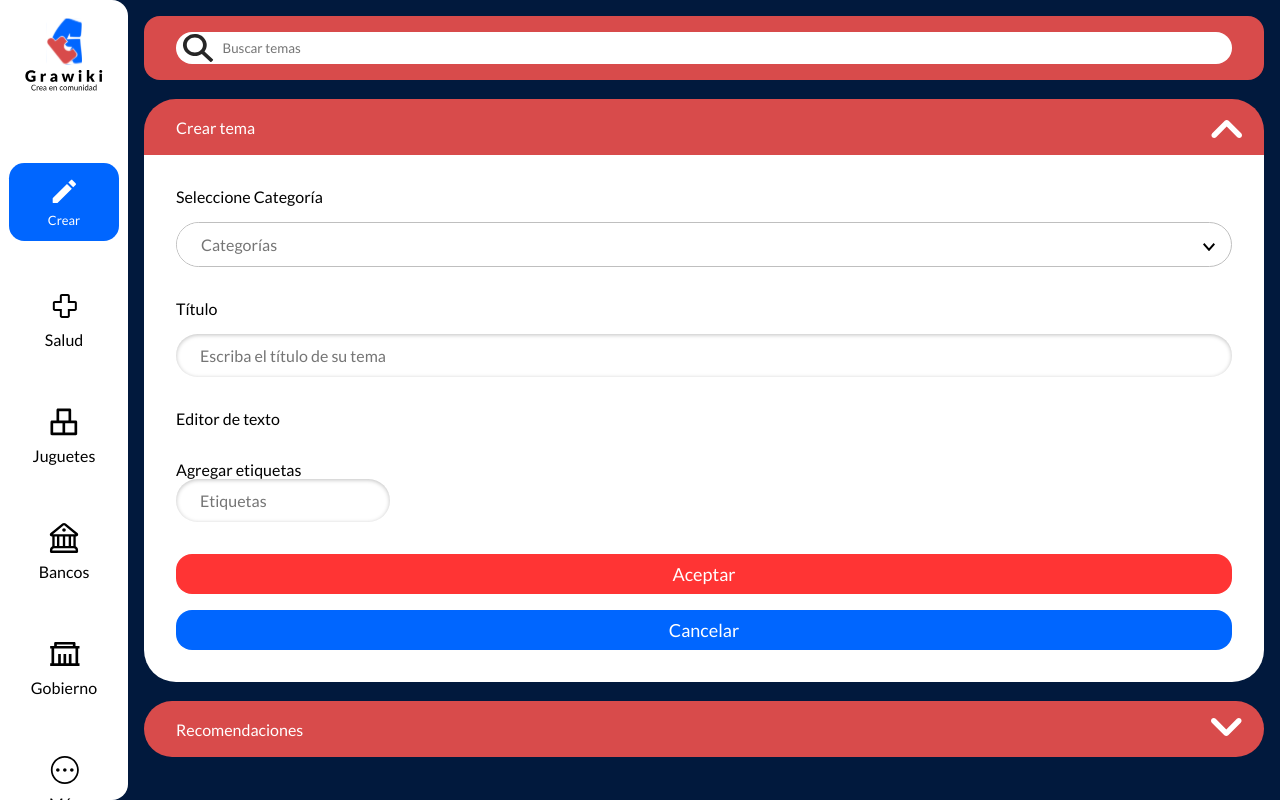
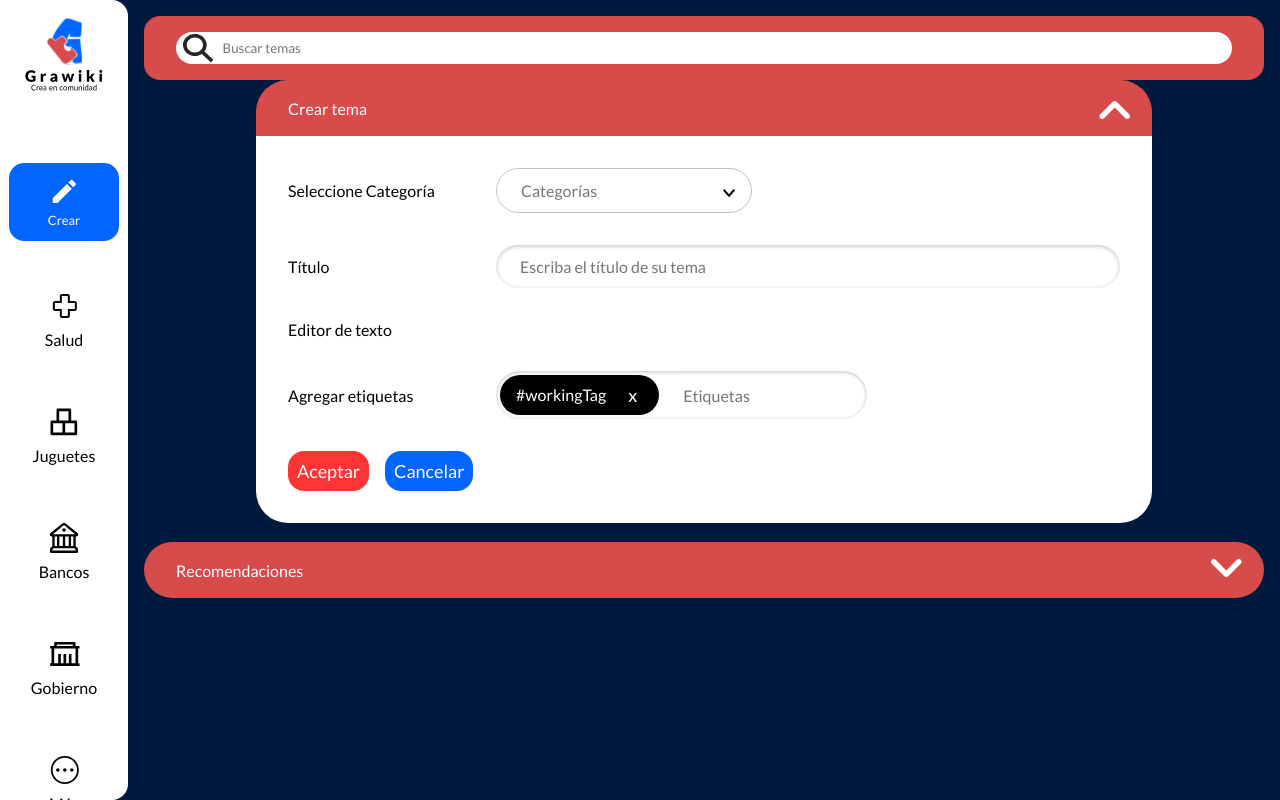
Before and after one commit to MariaVillen/grawiki, a React (Vite) app in the folder client/: page /create in a window 1280 px wide. Built offline with nearby package versions, Linux system fonts and the light colour scheme.

Commit message:
easy tags complete

```diff
--- a/client/src/components/FormLibrary/data-list-icon/dataListIcon.jsx
+++ b/client/src/components/FormLibrary/data-list-icon/dataListIcon.jsx
@@ -3,6 +3,7 @@ import { DeployMenuInverse } from "../../../assets";
 import ToggleButton from "../../togglebutton/togglebutton";
 import { useState, useRef } from "react";
 import { Health, Toys, Government, Bank } from "../../../assets";
+import { Suggestions } from "./suggestions/suggestions";
 
 const dataMock = [
   { icon: Health, text: "Salud" },
@@ -76,14 +77,12 @@ function DataList({ title, data = dataMock, name = "categories" }) {
           className={isOpen ? classes.open : null}
           placeholder={title}
         />
-        <label htmlFor={name}>
         <ToggleButton
           className={classes.dataList_icon}
           icon={DeployMenuInverse}
           isOpen={isOpen}
           onClick={toggleMenu}
         />
-        </label>
       </div>
 
       <div
@@ -102,35 +101,3 @@ function DataList({ title, data = dataMock, name = "categories" }) {
 }
 
 export default DataList;
-
-/**
- * Component Suggestions
- * Description: A selector of DataList
- */
-
-const Suggestions = ({ data, onSelect, focusInput }) => {
-  const applyValue = (el) => {
-    console.log("applyValue");
-    onSelect({ icon: el.icon, target: { value: el.text } }); // mimic onchange event
-    focusInput();
-  };
-
-  return (
-    <>
-      {data.map((el) => (
-        <li
-          className={classes.dataList_item}
-          key={el.text}
-          onClick={() => applyValue(el)}
-        >
-          <img
-            className={classes.dataList.iconCat}
-            src={el.icon}
-            alt={el.text}
-          />
-          <span>{el.text}</span>
-        </li>
-      ))}
-    </>
-  );
-};
--- a/client/src/components/FormLibrary/data-list-icon/dataListIcon.module.sass
+++ b/client/src/components/FormLibrary/data-list-icon/dataListIcon.module.sass
@@ -25,10 +25,6 @@
     &:focus-visible
       outline: none
 
-  &_iconCat
-    vertical-align: middle
-    padding-left: 0.75rem
-    width: 3rem
 
   button
     padding: 0.25rem 1rem
@@ -54,24 +50,6 @@
     ul
       padding: 0
 
-  &_item
-    list-style: none
-    padding: 0.25rem 0.5rem
-    border-bottom: 1px solid rgba(0, 0, 0, 0.1)
-    padding-left: 0
-
-    &:last-child
-      border-bottom: none
-      padding-bottom: 1rem
-
-    img
-      vertical-align: middle
-      padding-left: 0.75em
-      width: 3rem
-
-    span
-      padding: 0.75em 0.5em 0.75em 1.5em
-
 .open, input.open
   border-bottom: none
   border-bottom-left-radius: 0
--- /dev/null
+++ b/client/src/components/FormLibrary/data-list-icon/suggestions/suggestions.jsx
@@ -0,0 +1,37 @@
+/**
+ * Component Suggestions
+ * Description: A selector of DataList
+ * Parameters: data - the list of suggestions
+ * Parameter: onSelect - the function to handle when an element of the suggestion list is selected
+ * Parameter: focusInput - put the input related to this list into focus
+ */
+import classes from "./suggestions.module.sass";
+
+const Suggestions = ({ data, onSelect, focusInput }) => {
+  const applyValue = (el) => {
+    console.log("applyValue");
+    onSelect({ icon: el.icon, target: { value: el.text } }); // mimic onchange event
+    focusInput();
+  };
+
+  return (
+    <>
+      {data.map((el) => (
+        <li
+          className={classes.dataList_item}
+          key={el.text}
+          onClick={() => applyValue(el)}
+        >
+          <img
+            className={classes.dataList_iconCat}
+            src={el.icon}
+            alt={el.text}
+          />
+          <span>{el.text}</span>
+        </li>
+      ))}
+    </>
+  );
+};
+
+export { Suggestions };
--- /dev/null
+++ b/client/src/components/FormLibrary/data-list-icon/suggestions/suggestions.module.sass
@@ -0,0 +1,23 @@
+.dataList
+  &_iconCat
+    vertical-align: middle
+    padding-left: 0.75rem
+    width: 3rem
+
+  &_item
+    list-style: none
+    padding: 0.25rem 0.5rem
+    border-bottom: 1px solid rgba(0, 0, 0, 0.1)
+    padding-left: 0
+
+    &:last-child
+      border-bottom: none
+      padding-bottom: 1rem
+
+    img
+      vertical-align: middle
+      padding-left: 0.75em
+      width: 3rem
+
+    span
+      padding: 0.75em 0.5em 0.75em 1.5em
--- a/client/src/components/FormLibrary/tags/tags.jsx
+++ b/client/src/components/FormLibrary/tags/tags.jsx
@@ -2,9 +2,11 @@ import classes from "./tags.module.sass";
 
 function Tags({ text, deleteTag }) {
   return (
-    <div>
+    <div className={classes.tag}>
       <span>#{text}</span>
-      <button onClick={deleteTag}>x</button>
+      <button type="button" onClick={(e) => deleteTag()}>
+        x
+      </button>
     </div>
   );
 }
--- a/client/src/components/FormLibrary/tags/tags.module.sass
+++ b/client/src/components/FormLibrary/tags/tags.module.sass
@@ -1,9 +1,40 @@
+/*Tags*/
+
+.tag
+  background: black
+  border-radius: 2rem
+  padding: 0.5rem 1rem
+  color: white
+  display: inline-flex
+  justify-content: space-between
+  align-items: center
+  gap: 1em
+  flex-wrap: nowrap
+  margin-right: 0.5rem
+  line-height: 1.5rem
+  & button
+    border-radius: 1rem
+    border: none
+    background: inherit
+    color: inherit
+
+
+  /* tagsInput */
+
 .input_text
   background: #FFFFFF
   box-shadow: inset 0px 1px 4px rgba(0, 0, 0, 0.25)
   border-radius: 2rem
-  padding: 0.75rem.75rem 0.75rem 1.5rem
+  padding: 4px
   border: none
+  font-size: 1rem
+  display: flex
+  min-height: 43px
+.input_holder
+  border: none
+  outline: none
+  border-radius: 1rem
+  padding-left: 1rem
   font-size: 1rem
   &:focus-visible
     ouline: none
--- a/client/src/components/FormLibrary/tags/tagsInput.jsx
+++ b/client/src/components/FormLibrary/tags/tagsInput.jsx
@@ -1,44 +1,69 @@
 import { tagsMock } from "../../../data/tags-mock";
 import Tags from "./tags";
 import classes from "./tags.module.sass";
-import { useState, useEffect } from "react";
+import { useState, useEffect, useRef } from "react";
 
-function TagsInput({ title, onChange, name = "tags" }) {
+function TagsInput({ placeHolder, onChange, name = "tags" }) {
   /* Obtener todos los tags para sugerencias disposibles */
   const [tagsData, setTagsData] = useState([]);
-  const [tagsValues, setTagsValues] = useState([]);
+  const [tagsValues, setTagsValues] = useState([
+    { id: "0", text: "workingTag" },
+  ]);
 
+  const tagRef = useRef();
   useEffect(() => {
     /* Pedir a la base de datos los tags para sugerencias */
     setTagsData(tagsMock);
   }, []);
 
-  const handleKeyDown = (event) => {
-    if (event.keyCode === 13) {
-      event.preventDefault();
+  const AddTag = (value) => {
+    const idRepeted = tagsValues.filter((el) => el.id === value);
+    if (idRepeted.length > 0) {
+      console.log("tagVale exists");
+      return;
+    }
+    setTagsValues((prev) => [...prev, { id: value, text: value }]);
+  };
+
+  const inputChangeHandler = (e) => {
+    console.log("input ", e.target.value);
+  };
+  const onKeyDownHandler = (e) => {
+    if (e.keyCode === 32) {
+      e.preventDefault();
+      AddTag(e.target.value);
+      tagRef.current.focus();
+      tagRef.current.value = "";
+      e.target.value = "";
     }
   };
-  const inputChangeHandler = () => {};
-  const inputBlurHandler = () => {};
-  const deleteTag = (id) => {};
+  const deleteTag = (id) => {
+    const newSelectedTags = tagsValues.filter((el) => el.id !== id);
+    setTagsValues(newSelectedTags);
+    tagRef.current.focus();
+  };
 
   return (
     <div>
-      <label>{title}</label>
-      <div>
+      <div className={classes.input_text}>
         <div>
           {tagsValues.map((tag) => (
-            <Tags key={tag.id} text={tag.text} deleteTag={deleteTag(tag.id)} />
+            <Tags
+              key={tag.id}
+              text={tag.text}
+              deleteTag={deleteTag.bind(null, tag.id)}
+            />
           ))}
         </div>
         <input
           name={name}
+          ref={tagRef}
           id={name}
-          className={classes.input_text}
+          className={classes.input_holder}
           type="text"
-          placeholder="Etiquetas"
+          placeholder={placeHolder}
           onChange={inputChangeHandler}
-          onKeyDown={handleKeyDown}
+          onKeyDown={onKeyDownHandler}
         />
       </div>
     </div>
--- a/client/src/components/createForm/createForm.jsx
+++ b/client/src/components/createArticleForm/createArticleForm.jsx
@@ -1,10 +1,10 @@
-import classes from "./createForm.module.sass";
+import classes from "./createArticleForm.module.sass";
 import CollapseArea from "../collapseArea/collapseArea";
 import DataListIcon from "../FormLibrary/data-list-icon/dataListIcon";
 import { useState } from "react";
 import { TagsInput } from "../FormLibrary/tags/tagsInput";
 
-function CreateForm() {
+function CreateArticleForm() {
   const [form, setForm] = useState({
     category: "",
     title: "",
@@ -38,15 +38,16 @@ function CreateForm() {
           <div className={classes.form_group}>
             <label>Título</label>
             <input
-              className={classes.input_text}
+              className={`${classes.input_text} ${classes.wide}`}
               type="text"
               placeholder="Escriba el título de su tema"
             />
           </div>
           <div className={classes.form_group}>Editor de texto</div>
           <div className={classes.form_group}>
+            <label>Agregar etiquetas</label>
             <TagsInput
-              title="Agregar etiquetas"
+              placeHolder="Etiquetas"
               onChange={onChangeHandler}
               name="tags"
             />
@@ -71,4 +72,4 @@ function CreateForm() {
   );
 }
 
-export default CreateForm;
+export default CreateArticleForm;
--- a/client/src/components/createForm/createForm.module.sass
+++ b/client/src/components/createArticleForm/createArticleForm.module.sass
@@ -2,12 +2,24 @@
 .container
   margin-top: 1.2rem
   font-size: 1rem
+
+  @include mq("medium")
+    width: 80%
+    margin: auto
 
 .form_group
   display: flex
   flex-direction: column
   gap: 1em
   padding: 1em
+  @include mq("medium")
+    flex-direction: row
+    align-items: center
+    justify-content: flex-start
+
+  & label
+    min-width: 12rem
+
 
 .input_text
   background: #FFFFFF
@@ -19,6 +31,9 @@
   &:focus-visible
     ouline: none
 
+.wide
+  width:100%
+
 .button_form
   border-radius: 1rem
   color: white
--- a/client/src/pages/createArticle.page.jsx
+++ b/client/src/pages/createArticle.page.jsx
@@ -1,13 +1,13 @@
 import classes from "./pages-styles/create.module.sass";
 import Searchbar from "../components/FormLibrary/searchbar/searchbar";
-import CreateForm from "../components/createForm/createForm";
+import CreateArticleForm from "../components/createArticleForm/createArticleForm";
 import CollapseArea from "../components/collapseArea/collapseArea";
 
 function CreateArticle() {
   return (
     <div className={classes.container}>
       <Searchbar />
-      <CreateForm />
+      <CreateArticleForm />
       <CollapseArea
         className={classes.recomend}
         open={false}
```
Lines whose indentation alone changed are shown as unchanged.
